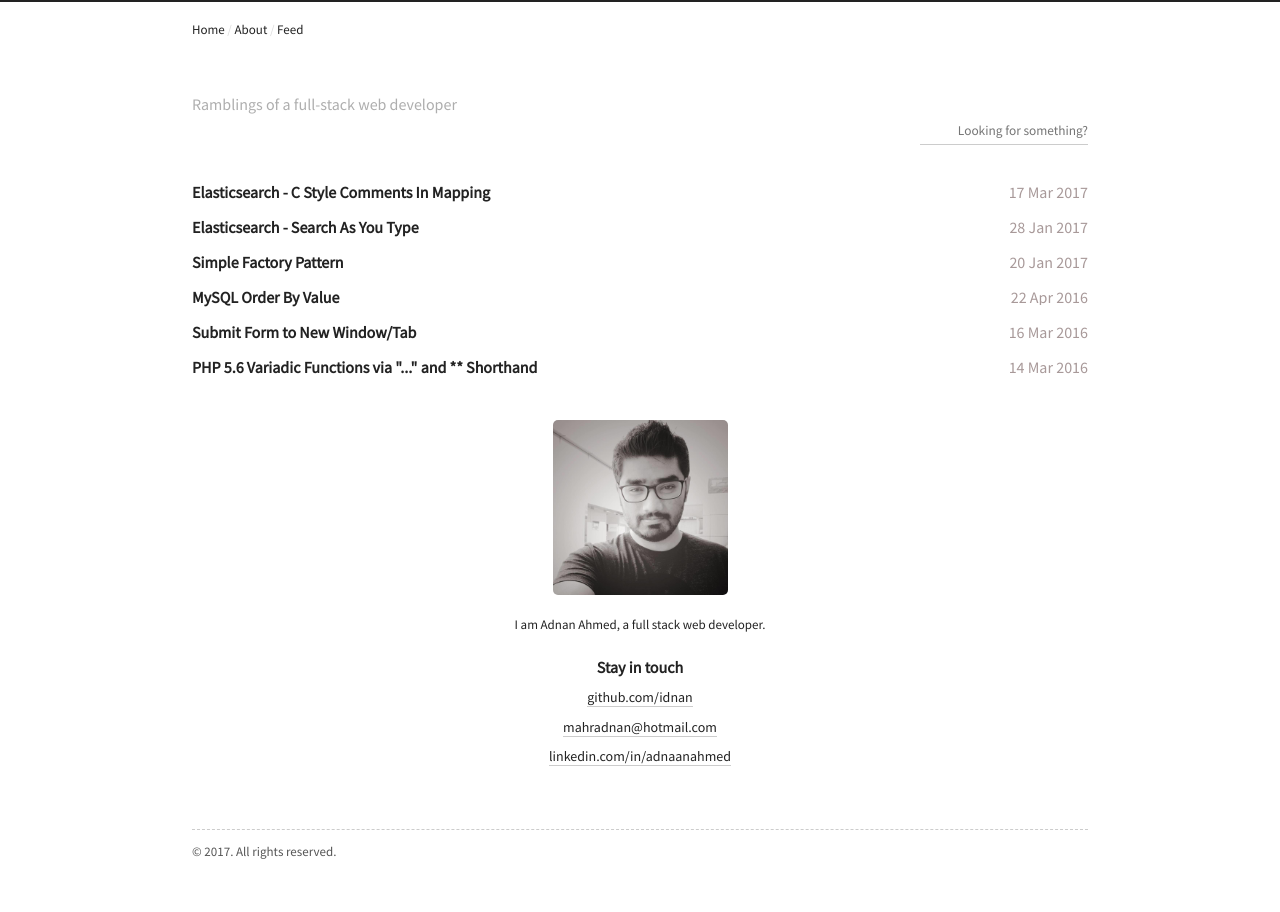
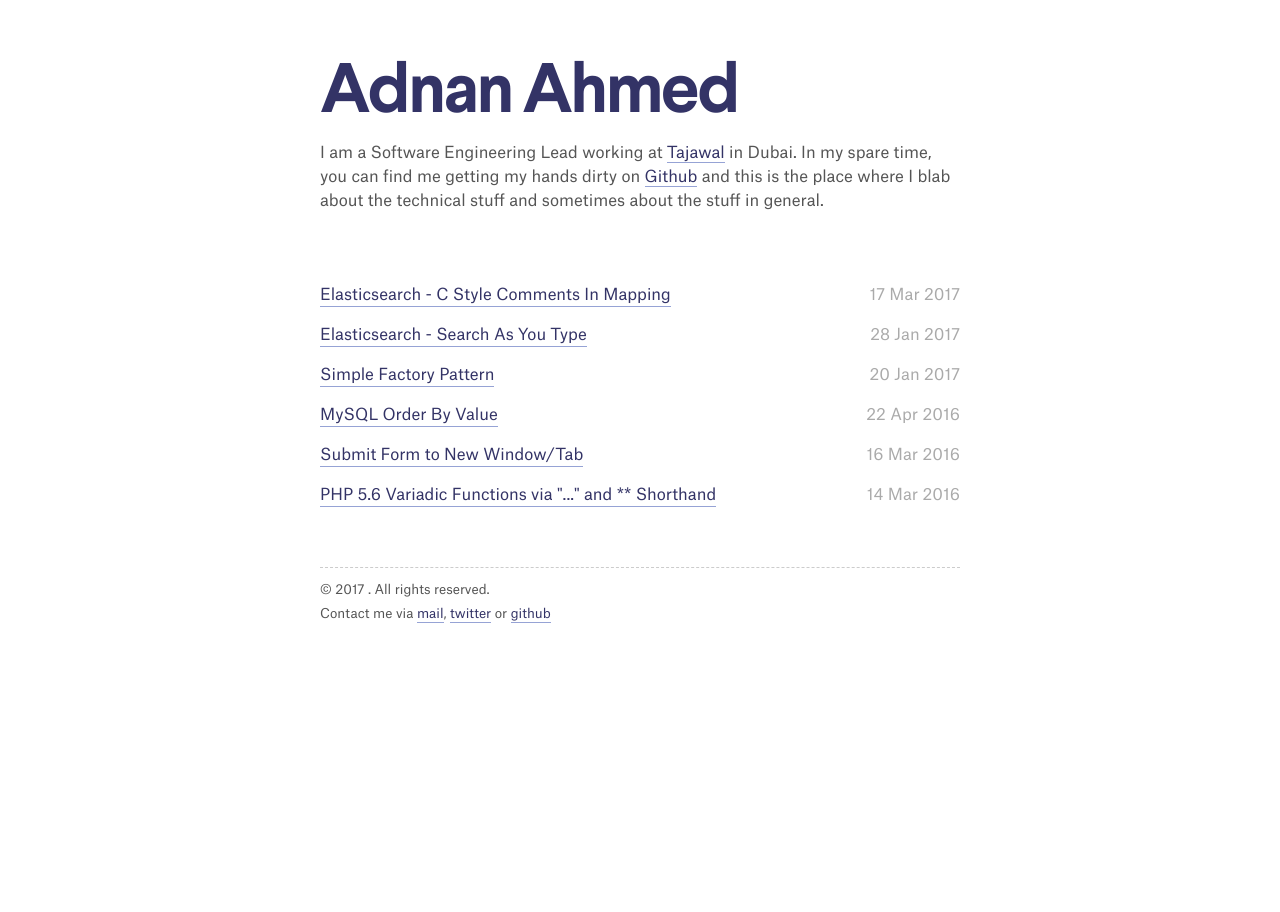
Before and after one commit to Idnan/idnan.github.io, a Jekyll site: the page built from index.html, in a window 1280 px wide. Built offline with Jekyll 4.4.1, drawn with Linux system fonts in a browser that asks for light colours; some web fonts are replaced; the list of posts is cut into pages by our own code.

Commit message:
Redesigned website

```diff
--- a/_layouts/default.html
+++ b/_layouts/default.html
@@ -10,20 +10,12 @@
     <!-- .page-header -->
     <div class="page-header">
 
-        <div class="page-top-nav">
-            <a href="/">Home</a> / <a href="/about">About</a> / <a href="/atom.xml">Feed</a>
-        </div>
-
-        <span class="muted left" id="tagline">{{ site.tagline }}</span>
-        <span class="right" id="search-boxc">
-                <form id="search-form" method="get" action="http://google.com/search" method="get">
-                    <input type="text" class="search-box" autocomplete="off" id="search-box"
-                           placeholder="Looking for something?"
-                           name="temp_q">
-                    <input type="hidden" id="search-hbox" placeholder="Looking for something?" name="as_q">
-                </form>
-            </span>
-
+        <h1><a href="/">Adnan Ahmed</a></h1>
+        <p id="tag-line">I am a Software Engineering Lead working at <a href="http://tajawal.com" target="_blank"
+                                                                        rel="external">Tajawal</a> in Dubai. In my spare
+            time, you can find me getting my hands dirty on <a href="http://github.com/idnan" rel="external">Github</a>
+            and this is the place where I
+            blab about the technical stuff and sometimes about the stuff in general.</p>
         <div class="clr"></div>
     </div>
     <!-- /.page-header -->
@@ -39,36 +31,18 @@
 
         {% include comments.html %}
 
-        <!-- .nav-stuff -->
-        <div class="nav-stuff right">
-
-            <div class="author-info">
-                <img src="{{ site.baseurl }}public/img/me.jpg" class="dev-avatar">
-                <div class="clr"></div>
-                <span class="author-detail">{{ site.author.description }}</span>
-            </div>
-
-            <!-- .side-nav -->
-            <ul class="side-nav">
-                <li class="nav-head">Stay in touch</li>
-
-                {% for page in site.external_links %}
-                <li><a target='_blank' href="{{ page[1]  }}">{{ page[0] }}</a></li>
-                {% endfor %}
-            </ul>
-            <!-- /.side-nav -->
-
-        </div>
-        <!-- /.nav-stuff -->
-
         <div class="clr"></div>
 
     </div>
     <!-- /.page-content -->
 
     <div class="site-footer">
-        <span class="muted">&copy;
-            <time datetime="{{ site.time | date_to_xmlschema }}">{{ site.time | date: '%Y' }}</time>. All rights reserved.</span>
+        <p class="muted">&copy;
+            <time datetime="{{ site.time | date_to_xmlschema }}">{{ site.time | date: '%Y' }}</time>
+            . All rights reserved.
+        </p>
+        <p>Contact me via <a href="mailto:mahradnan@hotmail.com">mail</a>, <a href="https://twitter.com/idnan_se" rel="external">twitter</a>
+            or <a href="https://github.com/idnan" rel="external">github</a></p>
     </div>
 
 </div>
--- a/_layouts/post.html
+++ b/_layouts/post.html
@@ -2,8 +2,8 @@
 layout: default
 ---
 
+<div class="post-meta">{{ page.date | date: "%B %-d, %Y" }}</div>
 <h1>{{ page.title }}</h1>
-<div class="post-meta">{{ page.date | date_to_string }}</div>
 
 <div class="post-body">
 	{{ content }}
--- a/public/css/style.css
+++ b/public/css/style.css
@@ -15,6 +15,37 @@
     clear: both;
 }
 
+@font-face {
+    font-family: "Larsseit-Bold";
+    src: url("../fonts/Larsseit-Bold.woff2") format("woff2"), url("../fonts/Larsseit-Bold.woff") format("woff");
+    font-weight: normal;
+    font-style: normal;
+}
+
+@font-face {
+    font-family: "Atlas Grotesk Web";
+    src: url("../fonts/AtlasGrotesk-Bold-Web.woff2") format("woff2"), url("../fonts/AtlasGrotesk-Bold-Web.woff") format("woff");
+    font-weight: 700;
+    font-style: normal;
+    font-stretch: normal;
+}
+
+@font-face {
+    font-family: "Atlas Grotesk Web";
+    src: url("../fonts/AtlasGrotesk-RegularItalic-Web.woff2") format("woff2"), url("../fonts/AtlasGrotesk-RegularItalic-Web.woff") format("woff");
+    font-weight: 400;
+    font-style: italic;
+    font-stretch: normal;
+}
+
+@font-face {
+    font-family: "Atlas Grotesk Web";
+    src: url("../fonts/AtlasGrotesk-Regular-Web.woff2") format("woff2"), url("../fonts/AtlasGrotesk-Regular-Web.woff") format("woff");
+    font-weight: 400;
+    font-style: normal;
+    font-stretch: normal;
+}
+
 code {
     padding: .15em .3em;
     font-style: normal;
@@ -24,7 +55,16 @@ code {
     border-radius: .15em;
 }
 
-h1, h2 {
+h1 {
+    font-size: 60px;
+    font-family: "Larsseit-Bold", sans-serif;
+    font-weight: 400;
+    line-height: 1.05;
+    letter-spacing: -0.045em;
+    margin-bottom: 15px;
+}
+
+h2 {
     font-weight: 100;
     color: #3f3f3f;
     margin: 0 0 35px;
@@ -64,53 +104,72 @@ blockquote {
     border-left: 5px solid #e5e5e5;
 }
 
-a {
-    font-weight: inherit;
-    line-height: inherit;
-    color: #222;
-    text-decoration: none;
-    -webkit-transition: all .2s ease-in-out;
-    -moz-transition: all .2s ease-in-out;
-    transition: all .2s ease-in-out;
-}
-
 body {
-    padding-top: 1px;
-    border-top: 2px solid #222;
-    margin: auto;
-    text-align: center;
-    font-family: 'Source Sans Pro', serif;
+    font-family: "Atlas Grotesk Web", sans-serif;
     font-size: 16px;
-    font-weight: normal;
-    font-style: normal;
-    color: #222;
+    color: #555;
     line-height: 24px;
 }
 
 .post-row {
-    line-height: 35px;
+    margin-bottom: 15px;
+}
+
+p {
+    font-family: "Atlas Grotesk Web", sans-serif;
+}
+
+p#tagline {
+    font-size: 16px;
+    line-height: 1.7;
 }
 
 .post-anch a {
-    font-family: 'Source Sans Pro', serif;
-    font-style: normal;
-    color: #111;
-    font-weight: 500;
-    text-rendering: optimizeLegibility;
+    text-decoration: none;
+    display: block;
+    font-family: "Atlas Grotesk Web", sans-serif;
+}
+
+a {
+    color: #336;
+    text-decoration: none;
+    border-bottom: 1px solid rgba(36, 64, 168, 0.48);
+    -webkit-transition: border-color 0.15s ease-out;
+    transition: border-color 0.15s ease-out;
+}
+
+a:hover {
+    color: #07d;
+    border-bottom: 1px solid #07d;
 }
 
 .page-wrap {
-    max-width: 70%;
+    background: white;
+    min-height: 800px;
+
+    max-width: 50%;
     text-align: left;
     padding: 1px 50px 0;
     margin: auto;
-    border-top: 2px solid #222;
-    margin-top: -3px;
 }
 
 .page-header {
     margin-top: 50px;
-    margin-bottom: 30px;
+    margin-bottom: 70px;
+}
+
+.page-header h1 {
+    color: #336;
+    font-size: 70px;
+}
+
+.page-header h1 a {
+    border: none;
+    color: #336;
+}
+
+.page-header h1 a:hover {
+    color: #07d;
 }
 
 .page-header .muted {
@@ -128,7 +187,7 @@ body {
 
 .articles-area {
     display: block;
-    width: 70%;
+    width: 100%;
 }
 
 .nav-stuff {
@@ -164,30 +223,21 @@ body {
     margin-top: 45px;
 }
 
-.post-anch a {
-    font-weight: bold;
-    color: rgb(34, 34, 34);
-    text-decoration: none;
-    display: block;
-}
-
 .post-crucs {
-    color: rgb(168, 153, 153);
-    height: 25px;
-    overflow: hidden;
-}
-
-img.dev-avatar {
-    border-radius: 5px;
-    width: 175px;
-    display: block;
-    float: right;
+    color: #aaa;
 }
 
 .post-meta {
-    color: #777;
-    font-size: 14px;
-    margin-bottom: 15px;
+    margin-bottom: 10px;
+    font-style: italic;
+    line-height: 32px;
+    text-transform: none;
+    font-size: 18px;
+    color: #aaa;
+}
+
+.post-body {
+    margin-top: 32px;
 }
 
 .page-content h1 {
@@ -224,6 +274,11 @@ li.nav-head {
 
 input {
     font-family: 'Source Sans Pro', serif;
+}
+
+.site-footer p {
+    margin-bottom: 0px;
+
 }
 
 .twitter_plug {
@@ -272,49 +327,5 @@ code.hljs {
 }
 
 .page-top-nav a {
-    /*color: #BDB6B6;*/
     color: #222;
 }
-
-@media screen and (max-width: 1280px) {
-
-    .page-header #tagline {
-        float: none;
-        display: block;
-    }
-
-    .page-header #search-box {
-        margin-top: 6px;
-        display: block;
-    }
-
-    .articles-area {
-        display: block;
-        width: 100%;
-        float: none;
-    }
-
-    .nav-stuff {
-        text-align: left;
-        margin-top: 35px;
-        float: none;
-        width: 100%;
-    }
-
-    img.dev-avatar {
-        float: none;
-        margin: auto auto 20px auto;
-    }
-
-    .author-detail {
-        padding-left: 0;
-        margin: auto;
-        display: block;
-        text-align: center;
-    }
-
-    .nav-stuff .side-nav {
-        padding-left: 0;
-        text-align: center;
-    }
-}
```
Also changed, not shown: public/fonts/AtlasGrotesk-Bold-Web.woff (added), public/fonts/AtlasGrotesk-Bold-Web.woff2 (added), public/fonts/AtlasGrotesk-Regular-Web.woff (added), public/fonts/AtlasGrotesk-Regular-Web.woff2 (added), public/fonts/AtlasGrotesk-RegularItalic-Web.woff (added), public/fonts/AtlasGrotesk-RegularItalic-Web.woff2 (added), public/fonts/Larsseit-Bold.woff (added), public/fonts/Larsseit-Bold.woff2 (added).
